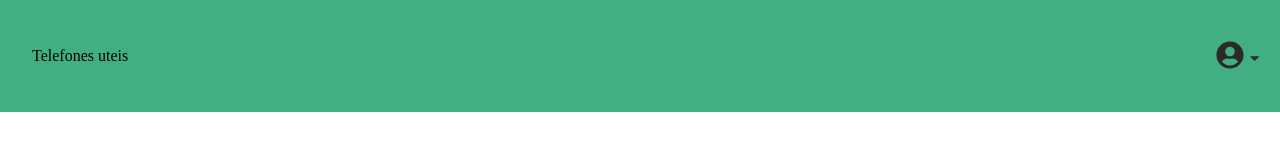
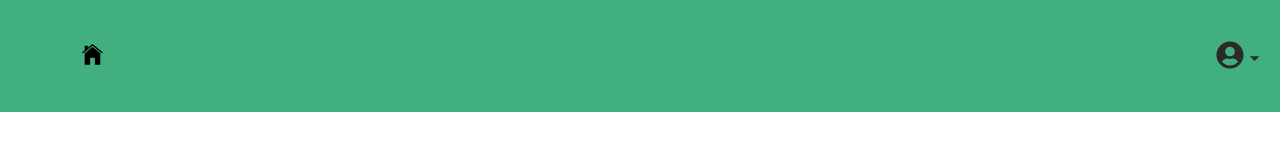
Before and after one commit to MatheusAraripe/desafio-anova, a React (Vite) app: page / in a window 1280 px wide. Shown: the top 160 px of the page. Built offline with nearby package versions, Linux system fonts and the light colour scheme; sample sign-in values are in the browser's storage.

Commit message:
fix: passando o link de home para o icone da casa na navbar

```diff
--- a/src/App.scss
+++ b/src/App.scss
@@ -21,6 +21,10 @@ time, mark, audio, video {
 	font-size: 100%;
 	font: inherit;
 	vertical-align: baseline;
+}
+
+link{
+	text-decoration: none;
 }
 
 button{
--- a/src/components/DropDown.jsx
+++ b/src/components/DropDown.jsx
@@ -7,10 +7,6 @@ import "../styles/dropdown.scss";
 function DropDown() {
 
     const menuItens = [
-        {
-            title: 'Home',
-            path: '/'
-        },
         {
             title: 'Entrar',
             path: '/login'
--- a/src/components/NavBar.jsx
+++ b/src/components/NavBar.jsx
@@ -1,6 +1,6 @@
 // eslint-disable-next-line no-unused-vars
 import React, {useState} from 'react'
-import {IoMdArrowDropdown} from "react-icons/io";
+import {IoMdArrowDropdown, IoIosHome} from "react-icons/io";
 import{FaUserCircle} from "react-icons/fa";
 import { Link } from 'react-router-dom';
 import DropDown from './DropDown';
@@ -24,9 +24,9 @@ function NavBar() {
 
   return (
     <div className='nav-bar'>
-        <h3 className="nav-logo">
-            Telefones uteis
-        </h3>
+        <Link className='link-home-icon' to={'/'}>
+          <IoIosHome className='home-icon'/>
+        </Link>
         <Link onMouseEnter={onMouseEnter} onMouseLeave={onMouseLeave} className='drop-link'>
           <FaUserCircle className='profile-icon'/>
           <IoMdArrowDropdown className='arrow-icon'/>
--- a/src/styles/navbar.scss
+++ b/src/styles/navbar.scss
@@ -23,3 +23,10 @@
 .arrow-icon{
     font-size: 1.2em;
 }
+.link-home-icon{
+    color: black;
+}
+.home-icon{
+    font-size: 25px;
+    margin-left: 64px;
+}
```
